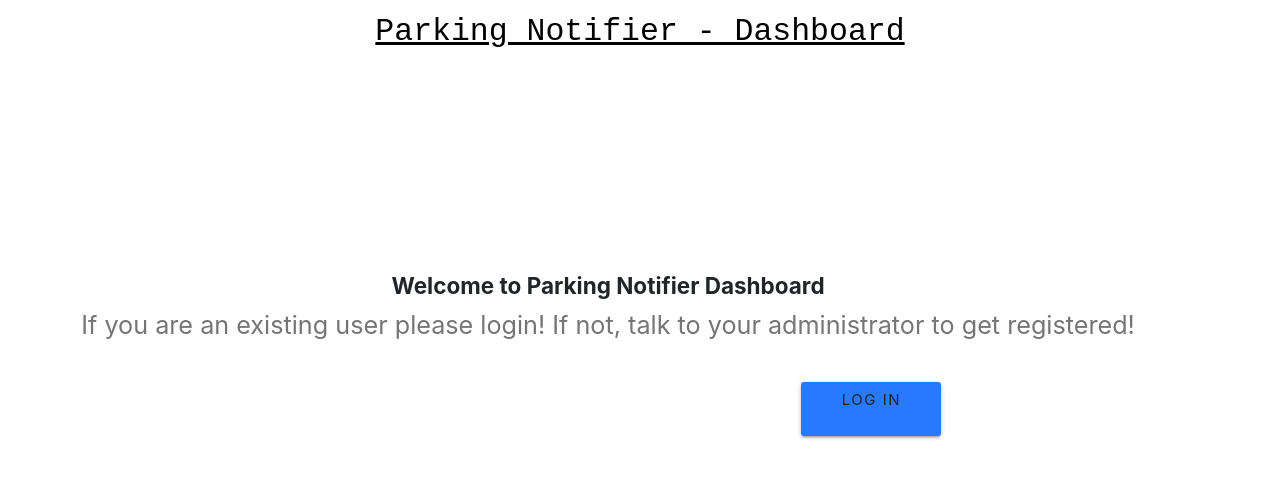
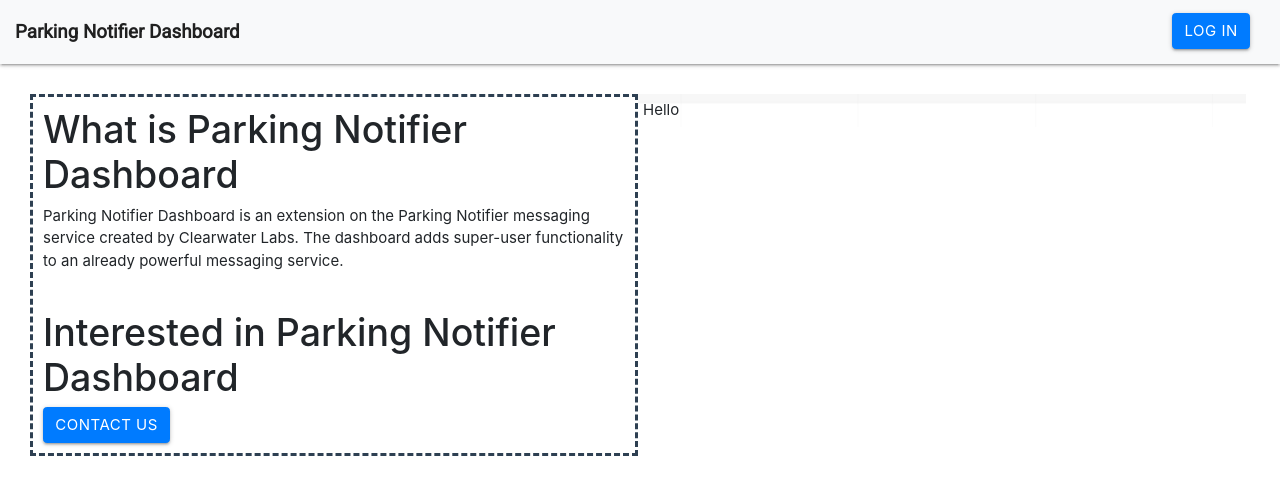
Before and after one commit to uwec-innovation-labs/parkingnotifier-dashboard, a React (Create React App) app: page / in a window 1280 px wide. Shown: the top 494 px of the page. Built offline with nearby package versions, Linux system fonts and the light colour scheme.

Commit message:
Created cleaner navbar and worked on landing page

```diff
--- a/src/App.css
+++ b/src/App.css
@@ -26,3 +26,42 @@
   width: 80%;
   margin: 20px auto;
 }
+
+.brand {
+  font-weight: bold;
+  font-family: Roboto, sans-serif;
+  color: rgb(32, 32, 32);
+}
+.brand:hover {
+  color: #303030;
+}
+
+.landing-wrapper {
+  width: 95%;
+  height: 80%;
+  margin: 30px;
+}
+
+.left-pane {
+  position: relative;
+  padding: 10px;
+  float: left;
+  box-sizing: border-box;
+  width: 50%;
+  height: 100%;
+  border: #2e4052;
+  border-style: dashed;
+}
+
+.right-pane {
+  position: relative;
+  padding: 5px;
+  background-color: red;
+  float: right;
+  box-sizing: border-box;
+  width: 50%;
+  height: 100%;
+  background-image: url('media/dashboard.png');
+  background-repeat: no-repeat;
+  background-position: center center;
+}
--- a/src/App.js
+++ b/src/App.js
@@ -5,7 +5,7 @@
 import { setCurrentSuperuser, logoutSuperuser } from './actions/authActions'
 import { Provider } from 'react-redux'
 import store from './store'
-import Navbar from './components/layout/Navbar'
+import NavBar from './components/layout/NavBar'
 import Landing from './components/layout/Landing'
 // import Register from './components/auth/Register'
 import Login from './components/auth/Login'
@@ -38,7 +38,7 @@
       <Provider store={store}>
         <Router>
           <div className="App">
-            <Navbar />
+            <NavBar />
             <Route exact path="/" component={Landing} />
             {/* <Route exact path="/register" component={Register} /> */}
             <Route exact path="/login" component={Login} />
--- a/src/components/layout/Landing.js
+++ b/src/components/layout/Landing.js
@@ -1,48 +1,68 @@
 import React, { Component } from 'react'
 import { Link } from 'react-router-dom'
+import { Button } from 'reactstrap'
 
 class Landing extends Component {
   render() {
+    //   return (
+    //     <div style={{ height: '75vh' }} className="container">
+    //       <div className="row">
+    //         <div className="col s12 center-align">
+    //           <h4>
+    //             <b>Welcome to Parking Notifier Dashboard</b>
+    //           </h4>
+    //           <p className="flow-text grey-text text-darken-1">
+    //             If you are an existing user please login! If not, talk to your
+    //             administrator to get registered!
+    //           </p>
+    //           <br />
+    //           {/* <div className="col s6">
+    //             <Link
+    //               to="/register"
+    //               style={{
+    //                 width: '140px',
+    //                 borderRadius: '3px',
+    //                 letterSpacing: '1.5px'
+    //               }}
+    //               className="btn btn-large waves-effect waves-light hoverable blue accent-3"
+    //             >
+    //               Register
+    //             </Link>
+    //           </div> */}
+    //           <div className="col s12">
+    //             <Link
+    //               to="/login"
+    //               style={{
+    //                 width: '140px',
+    //                 borderRadius: '3px',
+    //                 letterSpacing: '1.5px'
+    //               }}
+    //               className="btn btn-large waves-effect waves-light hoverable blue accent-3"
+    //             >
+    //               Log In
+    //             </Link>
+    //           </div>
+    //         </div>
+    //       </div>
+    //     </div>
+    //   )
+
     return (
-      <div style={{ height: '75vh' }} className="container valign-wrapper">
-        <div className="row">
-          <div className="col s12 center-align">
-            <h4>
-              <b>Welcome to Parking Notifier Dashboard</b>
-            </h4>
-            <p className="flow-text grey-text text-darken-1">
-              If you are an existing user please login! If not, talk to your
-              administrator to get registered!
-            </p>
-            <br />
-            <div className="col s6">
-              {/* <Link
-                to="/register"
-                style={{
-                  width: '140px',
-                  borderRadius: '3px',
-                  letterSpacing: '1.5px'
-                }}
-                className="btn btn-large waves-effect waves-light hoverable blue accent-3"
-              >
-                Register
-              </Link> */}
-            </div>
-            <div className="col s6">
-              <Link
-                to="/login"
-                style={{
-                  width: '140px',
-                  borderRadius: '3px',
-                  letterSpacing: '1.5px'
-                }}
-                className="btn btn-large waves-effect waves-light hoverable blue accent-3"
-              >
-                Log In
-              </Link>
-            </div>
-          </div>
+      <div className="landing-wrapper">
+        <div className="left-pane">
+          <h1>What is Parking Notifier Dashboard</h1>
+          <p>
+            Parking Notifier Dashboard is an extension on the Parking Notifier
+            messaging service created by Clearwater Labs. The dashboard adds
+            super-user functionality to an already powerful messaging service.
+          </p>
+          <br />
+          <h1>Interested in Parking Notifier Dashboard</h1>
+          <Button color="primary" href="/">
+            Contact Us
+          </Button>
         </div>
+        <div className="right-pane">Hello</div>
       </div>
     )
   }
--- a/src/components/layout/Navbar.js
+++ b/src/components/layout/Navbar.js
@@ -1,26 +1,105 @@
 import React, { Component } from 'react'
-import { Link } from 'react-router-dom'
+import {
+  Button,
+  Collapse,
+  Navbar,
+  NavbarToggler,
+  NavbarBrand,
+  Nav,
+  NavItem,
+  NavLink,
+  UncontrolledDropdown,
+  DropdownToggle,
+  DropdownMenu,
+  DropdownItem
+} from 'reactstrap'
 
-class Navbar extends Component {
+class NavBar extends Component {
+  constructor(props) {
+    super(props)
+
+    this.toggle = this.toggle.bind(this)
+    this.state = {
+      isOpen: false,
+      onLanding: false
+    }
+  }
+  toggle() {
+    this.setState({
+      isOpen: !this.state.isOpen
+    })
+  }
+
+  componentWillMount() {
+    if (true) {
+      this.setState({ onLanding: true })
+    }
+  }
+
   render() {
+    // return (
+    // <div className="navbar-fixed">
+    //   <nav className="z-depth-0">
+    //     <div className="nav-wrapper white">
+    //       <Link
+    //         to="/"
+    //         style={{
+    //           fontFamily: 'roboto'
+    //         }}
+    //         className="col s5 brand-logo center black-text"
+    //       >
+    //         Parking Notifier - Dashboard
+    //       </Link>
+    //     </div>
+    //   </nav>
+    // </div>
+    // )
     return (
-      <div className="navbar-fixed">
-        <nav className="z-depth-0">
-          <div className="nav-wrapper white">
-            <Link
-              to="/"
-              style={{
-                fontFamily: 'monospace'
-              }}
-              className="col s5 brand-logo center black-text"
-            >
-              Parking Notifier - Dashboard
-            </Link>
-          </div>
-        </nav>
+      <div>
+        <Navbar color="light" expand="md">
+          <NavbarBrand href="/" className="brand">
+            Parking Notifier Dashboard
+          </NavbarBrand>
+          <Nav className="ml-auto" navbar>
+            {this.state.onLanding ? (
+              <Button color="primary" href="/login">
+                Log In
+              </Button>
+            ) : (
+              // get better functionality on this
+              <Button color="primary" href="/">
+                Log Out
+              </Button>
+            )}
+          </Nav>
+          {/* <NavbarToggler onClick={this.toggle} />
+          <Collapse isOpen={this.state.isOpen} navbar>
+            <Nav className="ml-auto" navbar>
+              <NavItem>
+                <NavLink href="/components/">Components</NavLink>
+              </NavItem>
+              <NavItem>
+                <NavLink href="https://github.com/reactstrap/reactstrap">
+                  GitHub
+                </NavLink>
+              </NavItem>
+              <UncontrolledDropdown nav inNavbar>
+                <DropdownToggle nav caret>
+                  Options
+                </DropdownToggle>
+                <DropdownMenu right>
+                  <DropdownItem>Option 1</DropdownItem>
+                  <DropdownItem>Option 2</DropdownItem>
+                  <DropdownItem divider />
+                  <DropdownItem>Reset</DropdownItem>
+                </DropdownMenu>
+              </UncontrolledDropdown>
+            </Nav>
+          </Collapse> */}
+        </Navbar>
       </div>
     )
   }
 }
 
-export default Navbar
+export default NavBar
```
Also changed, not shown: src/media/dashboard.png (added), 1 other file (tests, documents, lock files or other folders).
